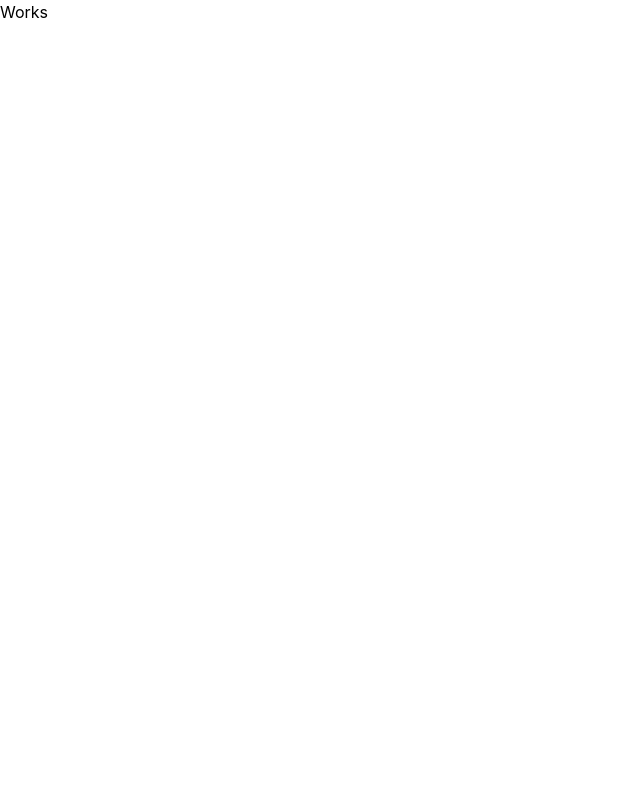
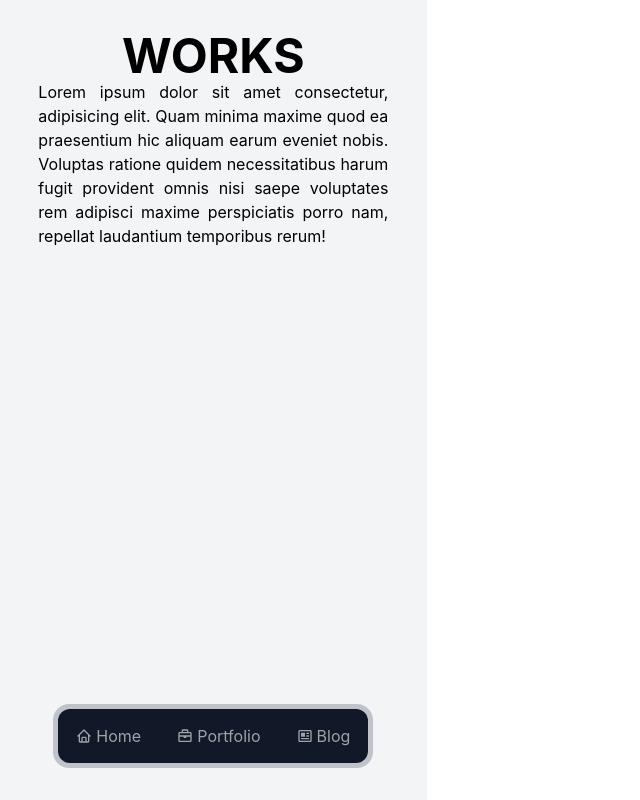
Before and after one commit to Jon-tim/port-v1, a React (Vite) app: page /works in a window 1280 px wide. Shown: the whole page, without its empty margins (0-640 px from the left). Built offline with nearby package versions, Linux system fonts and the light colour scheme.

Commit message:
feat: Developed the Navbar

```diff
--- a/index.html
+++ b/index.html
@@ -2,9 +2,8 @@
 <html lang="en">
   <head>
     <meta charset="UTF-8" />
-    <link rel="icon" type="image/svg+xml" href="/vite.svg" />
     <meta name="viewport" content="width=device-width, initial-scale=1.0" />
-    <title>Vite + React</title>
+    <title>Oluwatimilehin</title>
   </head>
   <body>
     <div id="root"></div>
--- /dev/null
+++ b/src/component/Navbar.jsx
@@ -0,0 +1,43 @@
+import React from "react";
+import { NavLink, useLocation } from "react-router-dom";
+import { BiBriefcase, BiHome, BiNews } from "react-icons/bi";
+function Navbar() {
+  const location = useLocation();
+  const { pathname } = location;
+  const splitLocation = pathname.split("/");
+  return (
+    <section className="h-16 w-[320px] p-[5px] bg-gray-600/30 mx-auto rounded-2xl absolute right-0 left-0 bottom-8">
+      <div className="flex items-center bg-gray-900  w-full h-full rounded-xl justify-around">
+        <NavLink
+          to="/"
+          className={`flex items-center gap-1 text-white/60 hover:text-white capitalize ${
+            splitLocation[1] === "" ? "text-red-500" : ""
+          }`}
+        >
+          <BiHome />
+          home
+        </NavLink>
+        <NavLink
+          to="/works"
+          className={`flex items-center gap-1 text-white/60 hover:text-white capitalize ${
+            splitLocation[1] === "works" ? "text-red-500" : ""
+          }`}
+        >
+          <BiBriefcase />
+          portfolio
+        </NavLink>
+        <NavLink
+          to="/blogs"
+          className={`flex items-center gap-1 text-white/60 hover:text-white capitalize ${
+            splitLocation[1] === "blogs" ? "text-red-500" : ""
+          }`}
+        >
+          <BiNews />
+          blog
+        </NavLink>
+      </div>
+    </section>
+  );
+}
+
+export default Navbar;
--- /dev/null
+++ b/src/component/SingleBlog.jsx
@@ -0,0 +1,9 @@
+import React from 'react'
+
+function SingleBlog() {
+  return (
+    <div>SingleBlog</div>
+  )
+}
+
+export default SingleBlog
--- a/src/pages/Blogs.jsx
+++ b/src/pages/Blogs.jsx
@@ -1,5 +1,6 @@
 import React from "react";
-
+import Navbar from "../component/Navbar";
+import SingleBlog from "../component/SingleBlog";
 function Blogs() {
   return <div>Blogs</div>;
 }
--- a/src/pages/Home.jsx
+++ b/src/pages/Home.jsx
@@ -84,13 +84,13 @@ function Home() {
           <img src={pix} alt="nature" className="w-full h-full" />
         </div>
         <div className="bg-gray-200 w-full h-[25%] flex flex-col items-center pr-10">
-          <div className="self-end h-64 flex flex-col items-start justify-center">
-            <div className="flex items-center gap-3">
-              <BsGithub className="text-gray-900 text-xl" />
-              <BsTwitter className="text-gray-900 text-xl" />
-              <BsLinkedin className="text-gray-900 text-xl" />
+          <div className="self-end h-64 flex justify-center gap-8">
+            <div className="flex items-center gap-5">
+              <BsGithub className="cursor-pointer text-gray-900 text-xl" />
+              <BsTwitter className="cursor-pointer text-gray-900 text-xl" />
+              <BsLinkedin className="cursor-pointer text-gray-900 text-xl" />
             </div>
-            <div className="flex items-center gap-3">
+            <div className="flex items-center gap-2 cursor-pointer">
               <p>Download CV</p>
               <BiDownload className="text-2xl text-gray-900" />
             </div>
--- a/src/pages/Works.jsx
+++ b/src/pages/Works.jsx
@@ -1,7 +1,21 @@
 import React from "react";
-
+import Navbar from "../component/Navbar";
 function Works() {
-  return <div>Works</div>;
+  return (
+    <section className="h-screen w-screen">
+      <section className="h-full w-1/3 bg-gray-100 p-8 relative">
+        <h1 className="text-center text-5xl font-bold  uppercase">Works</h1>
+        <p className="w-[350px] mx-auto text-justify">
+          Lorem ipsum dolor sit amet consectetur, adipisicing elit. Quam minima
+          maxime quod ea praesentium hic aliquam earum eveniet nobis. Voluptas
+          ratione quidem necessitatibus harum fugit provident omnis nisi saepe
+          voluptates rem adipisci maxime perspiciatis porro nam, repellat
+          laudantium temporibus rerum!
+        </p>
+        <Navbar />
+      </section>
+    </section>
+  );
 }
 
 export default Works;
```
